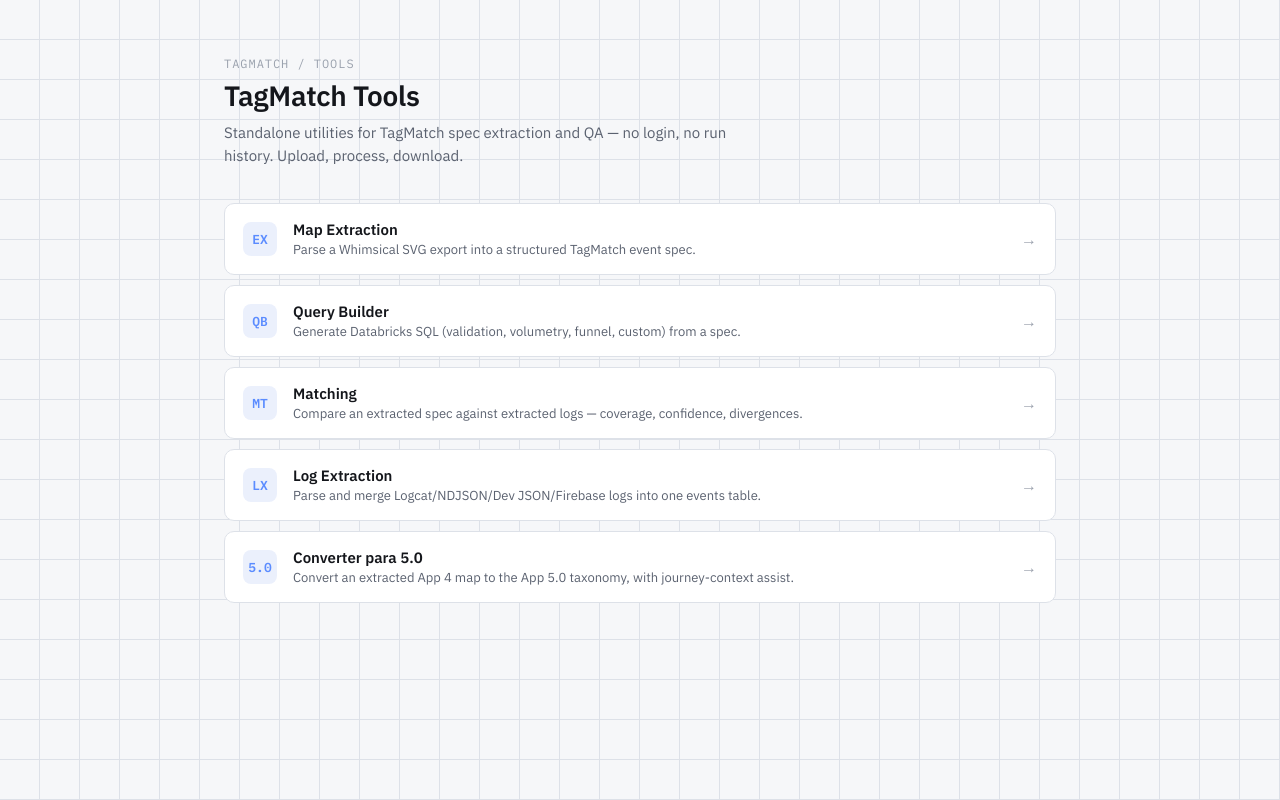
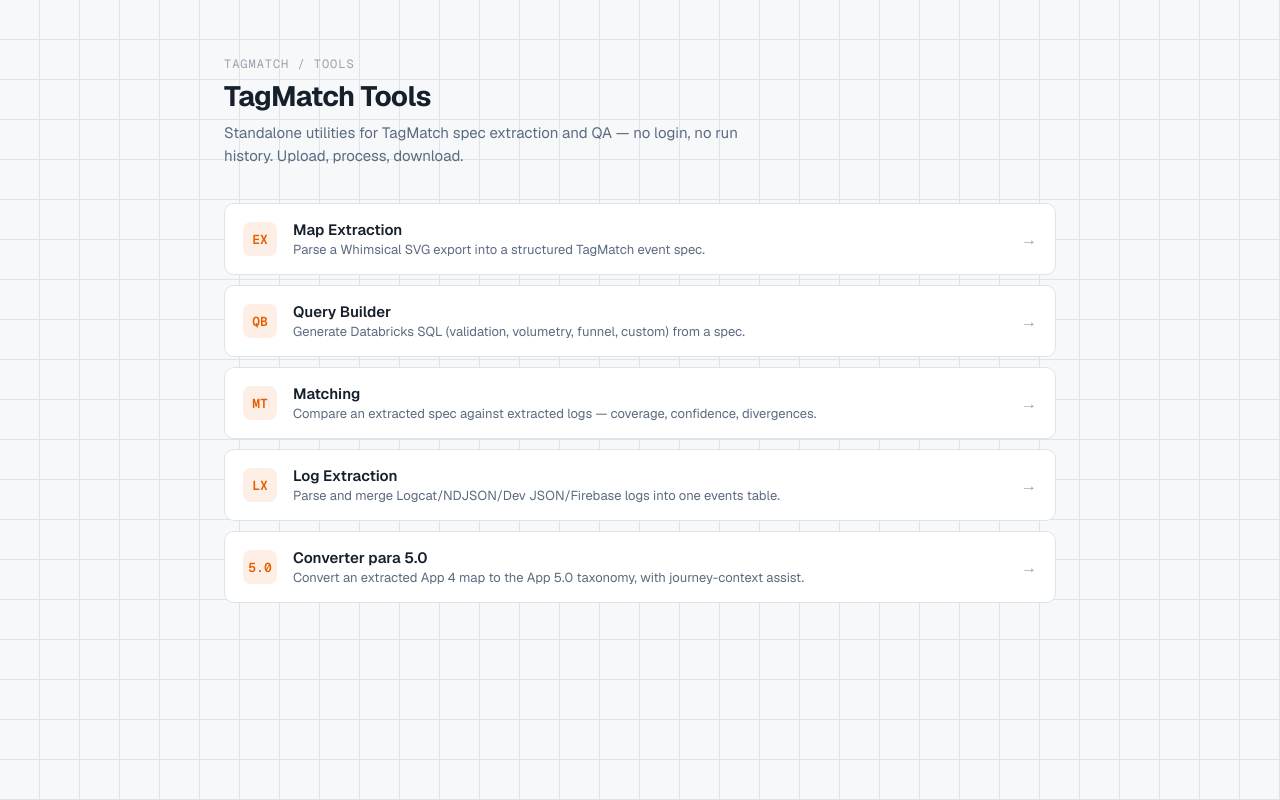
Before and after one commit to Edudonini/tagmatch-tools, a Next.js app: page / in a window 1280 px wide. Built offline with nearby package versions, Linux system fonts and the light colour scheme.

Commit message:
style: apply Instrumento de Precisao design system (Geist fonts, orange accent palette)

```diff
--- a/app/globals.css
+++ b/app/globals.css
@@ -1,40 +1,51 @@
+/* Design system "Instrumento de Precisao" — dark e o tema hero.
+   Laranja e o unico acento de acao; sv/int/nonint mantem a semantica
+   do board Whimsical (SV azul, INT vermelho, NONINT verde). */
 :root {
-  --bg: #0b0d12;
-  --panel: #12151c;
-  --panel-raised: #181c25;
-  --border: #262b36;
-  --text: #e7e9ee;
-  --text-muted: #8a8f9c;
-  --text-faint: #565c6b;
-  --accent: #5b8cff;
-  --accent-soft: rgba(91, 140, 255, 0.12);
-  --sv: #5b8cff;
-  --sv-soft: rgba(91, 140, 255, 0.14);
-  --int: #ff6b6b;
-  --int-soft: rgba(255, 107, 107, 0.14);
-  --nonint: #4ade80;
-  --nonint-soft: rgba(74, 222, 128, 0.14);
-  --error: #f87171;
-  --error-soft: rgba(248, 113, 113, 0.12);
-  --warning: #eab308;
-  --warning-soft: rgba(234, 179, 8, 0.14);
+  --bg: #0a0e14;
+  --panel: #10161f;
+  --panel-raised: #151d29;
+  --border: #1e2735;
+  --text: #e6ebf2;
+  --text-muted: #8b98ab;
+  --text-faint: #5c6b7f;
+  --accent: #ff6a00;
+  --accent-soft: rgba(255, 106, 0, 0.12);
+  --accent-contrast: #0a0e14;
+  --sv: #4da6ff;
+  --sv-soft: rgba(77, 166, 255, 0.14);
+  --int: #ff5c5c;
+  --int-soft: rgba(255, 92, 92, 0.14);
+  --nonint: #3ddc97;
+  --nonint-soft: rgba(61, 220, 151, 0.14);
+  --error: #ff5c5c;
+  --error-soft: rgba(255, 92, 92, 0.12);
+  --warning: #ffb020;
+  --warning-soft: rgba(255, 176, 32, 0.14);
 }
 
 @media (prefers-color-scheme: light) {
   :root {
-    --bg: #f6f7f9;
+    --bg: #f6f8fa;
     --panel: #ffffff;
-    --panel-raised: #eef0f4;
-    --border: #dde1e8;
-    --text: #14161b;
-    --text-muted: #5b6270;
-    --text-faint: #9aa1ad;
-    --accent-soft: rgba(59, 106, 224, 0.08);
-    --sv-soft: rgba(59, 106, 224, 0.1);
-    --int-soft: rgba(224, 68, 68, 0.1);
-    --nonint-soft: rgba(34, 168, 96, 0.1);
-    --error-soft: rgba(224, 68, 68, 0.08);
-    --warning-soft: rgba(202, 138, 4, 0.1);
+    --panel-raised: #eef2f6;
+    --border: #dde4ec;
+    --text: #16202b;
+    --text-muted: #5c6b7f;
+    --text-faint: #9aa3af;
+    --accent: #e55f00;
+    --accent-soft: rgba(229, 95, 0, 0.1);
+    --accent-contrast: #ffffff;
+    --sv: #1877d2;
+    --sv-soft: rgba(24, 119, 210, 0.1);
+    --int: #d93636;
+    --int-soft: rgba(217, 54, 54, 0.1);
+    --nonint: #0f9d6a;
+    --nonint-soft: rgba(15, 157, 106, 0.1);
+    --error: #d93636;
+    --error-soft: rgba(217, 54, 54, 0.08);
+    --warning: #b97709;
+    --warning-soft: rgba(185, 119, 9, 0.1);
   }
 }
 
@@ -134,8 +145,8 @@
 
 h1 {
   font-size: 28px;
-  font-weight: 600;
-  letter-spacing: -0.01em;
+  font-weight: 650;
+  letter-spacing: -0.02em;
   margin-top: 6px;
 }
 
@@ -181,8 +192,8 @@
   width: 34px;
   height: 34px;
   border-radius: 8px;
-  background: var(--sv-soft);
-  color: var(--sv);
+  background: var(--accent-soft);
+  color: var(--accent);
   display: flex;
   align-items: center;
   justify-content: center;
@@ -296,7 +307,7 @@
 
 .btn-primary {
   background: var(--accent);
-  color: #fff;
+  color: var(--accent-contrast);
   margin-left: auto;
 }
 
@@ -409,8 +420,10 @@
   background: var(--panel-raised);
   text-align: left;
   padding: 10px 14px;
-  font-size: 11px;
-  letter-spacing: 0.05em;
+  font-family: var(--font-mono), ui-monospace, monospace;
+  font-size: 10px;
+  font-weight: 500;
+  letter-spacing: 0.14em;
   text-transform: uppercase;
   color: var(--text-muted);
   border-bottom: 1px solid var(--border);
@@ -1193,18 +1206,18 @@
 .qb-cb-head { display: flex; align-items: center; justify-content: space-between; gap: 12px; margin-bottom: 10px; }
 .qb-seg { display: inline-flex; border: 1px solid rgba(128,128,128,0.3); border-radius: 8px; overflow: hidden; }
 .qb-seg-btn { padding: 7px 14px; font-size: 13px; background: transparent; border: none; cursor: pointer; color: inherit; }
-.qb-seg-btn.on { background: #5b8cff; color: #fff; font-weight: 600; }
+.qb-seg-btn.on { background: var(--accent); color: var(--accent-contrast); font-weight: 600; }
 .qb-cond-row { display: flex; align-items: center; gap: 8px; flex-wrap: wrap; margin-bottom: 8px; }
 .qb-cond-col, .qb-cond-op { font-family: ui-monospace, Menlo, monospace; font-size: 12px; padding: 6px 8px; border-radius: 7px; }
 .qb-cond-val { min-width: 160px; }
 .qb-cond-x { opacity: 0.5; background: none; border: none; cursor: pointer; color: inherit; font-size: 13px; }
 .qb-cond-x:hover { opacity: 1; }
 .qb-cb-actions { display: flex; align-items: center; gap: 14px; margin-top: 6px; }
-.qb-add { font-size: 13px; color: #5b8cff; background: none; border: none; cursor: pointer; padding: 0; }
-.qb-chip { font-family: ui-monospace, monospace; font-size: 12px; padding: 4px 10px; border-radius: 999px; background: rgba(91,140,255,0.14); color: #5b8cff; border: none; cursor: pointer; }
+.qb-add { font-size: 13px; color: var(--accent); background: none; border: none; cursor: pointer; padding: 0; }
+.qb-chip { font-family: ui-monospace, monospace; font-size: 12px; padding: 4px 10px; border-radius: 999px; background: var(--accent-soft); color: var(--accent); border: none; cursor: pointer; }
 .qb-andor { display: inline-flex; border: 1px solid rgba(128,128,128,0.3); border-radius: 999px; overflow: hidden; font-family: ui-monospace, monospace; font-size: 11px; }
 .qb-andor-btn { padding: 3px 12px; background: none; border: none; cursor: pointer; color: inherit; }
-.qb-andor-btn.on { background: rgba(91,140,255,0.2); color: #5b8cff; font-weight: 700; }
+.qb-andor-btn.on { background: var(--accent-soft); color: var(--accent); font-weight: 700; }
 .qb-limit-field { display: block; margin-top: 12px; max-width: 180px; }
 .qb-hint { font-size: 11px; opacity: 0.55; margin-top: 6px; }
 .qb-cond-err { font-size: 11px; color: var(--error); margin-left: 2px; }
--- a/app/layout.tsx
+++ b/app/layout.tsx
@@ -1,17 +1,15 @@
 import type { Metadata } from "next";
-import { IBM_Plex_Sans, IBM_Plex_Mono } from "next/font/google";
+import { Geist, Geist_Mono } from "next/font/google";
 import "./globals.css";
 
-const plexSans = IBM_Plex_Sans({
+const geistSans = Geist({
   variable: "--font-sans",
   subsets: ["latin"],
-  weight: ["400", "500", "600", "700"],
 });
 
-const plexMono = IBM_Plex_Mono({
+const geistMono = Geist_Mono({
   variable: "--font-mono",
   subsets: ["latin"],
-  weight: ["400", "500", "600"],
 });
 
 export const metadata: Metadata = {
@@ -25,7 +23,7 @@
   children: React.ReactNode;
 }>) {
   return (
-    <html lang="en" className={`${plexSans.variable} ${plexMono.variable}`}>
+    <html lang="en" className={`${geistSans.variable} ${geistMono.variable}`}>
       <body>{children}</body>
     </html>
   );
```
